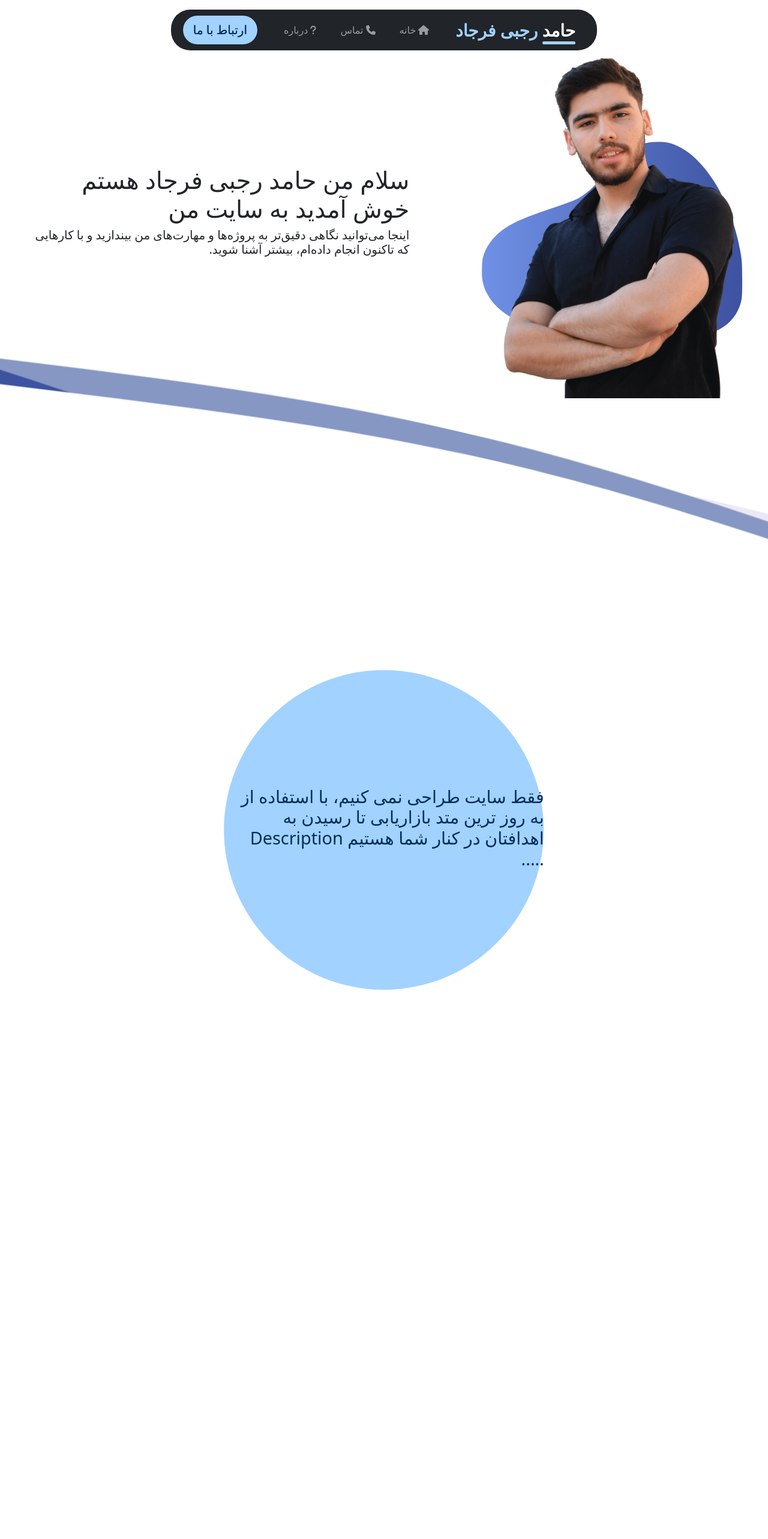
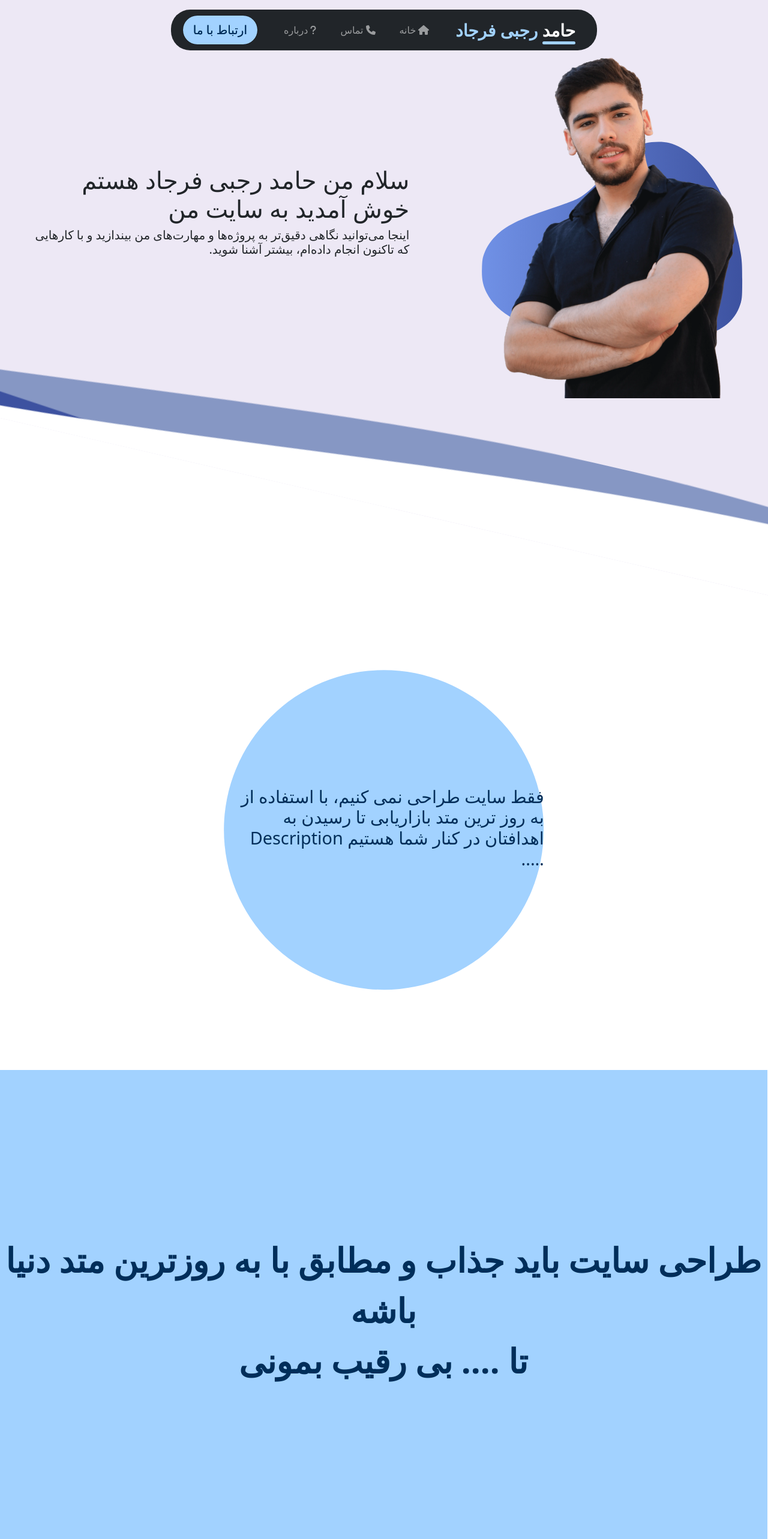
Before and after one commit to hamedrf/my-cv3, a Next.js app: page / in a window 1280 px wide. Shown: the top 2566 px of the page at 60% size. Built offline with nearby package versions, Linux system fonts and the light colour scheme.

Commit message:
add horizantall scroll and responsev

```diff
--- a/app/page.tsx
+++ b/app/page.tsx
@@ -1,4 +1,5 @@
 import Header from "@/components/sections/Header";
+import HorizontalScrollTxt from "@/components/sections/HorizontalScrollTxt";
 import MyNavbar from "@/components/sections/Navbar";
 import TextZoobBg from "@/components/sections/TextZoobBg";
 
@@ -8,6 +9,9 @@ const Home = () => {
       <MyNavbar />
       <Header />
       <TextZoobBg />
+      <section className="overflow-x-hidden horizontal-scroll-section">
+        <HorizontalScrollTxt />
+      </section>
     </>
   );
 };
--- a/components/effect/ZoomEffect.tsx
+++ b/components/effect/ZoomEffect.tsx
@@ -17,11 +17,20 @@ const ZoomEffect = ({
 
   useEffect(() => {
     if (inView && elementRef.current) {
-      gsap.to(elementRef.current, {
-        opacity: 1,
-        transform: "none",
-        duration: 0.8,
-      });
+      gsap.fromTo(
+        elementRef.current,
+        {
+          opacity: 0,
+          transform:
+            "translateY(150%) rotateX(-100deg) skew(0deg, 8deg) scale(0.8)",
+        },
+        {
+          opacity: 1,
+          transform: "none",
+          duration: 0.8,
+          delay: 0.1,
+        }
+      );
     }
   }, [inView]);
 
@@ -32,7 +41,8 @@ const ZoomEffect = ({
           ref(el);
           elementRef.current = el;
         }}
-        style={{ opacity: 0, transform: "scale(0.9)" }}
+        className="d-block"
+        style={{ opacity: "0" }}
       >
         {children}
       </div>
--- a/components/sections/Header.tsx
+++ b/components/sections/Header.tsx
@@ -7,7 +7,10 @@ const Header = () => {
   return (
     <header id="home" className="position-relative z-0">
       <div className=" position-absolute top-0 w-100 z-n1 svg-header-size">
-        <div className="position-relative svg-separator w-100 h-100">
+        <div
+          className="position-relative svg-separator w-100 h-100"
+          style={{ background: "#ede8f5" }}
+        >
           <svg
             className="editorial "
             xmlns="http://www.w3.org/2000/svg"
--- a/components/sections/TextZoobBg.tsx
+++ b/components/sections/TextZoobBg.tsx
@@ -18,8 +18,7 @@ const TextZoobBg = () => {
         scrub: 0.5,
         invalidateOnRefresh: true,
       },
-      scale: window.matchMedia("(max-width: 996px)").matches ? 3.2 : 6.2,
-      duration: 1,
+      scale: window.matchMedia("(max-width: 996px)").matches ? 3.2 : 5,
     });
   }, []);
   return (
--- a/styles/style.css
+++ b/styles/style.css
@@ -104,7 +104,7 @@ html {
 .zoom-effect {
   opacity: 0;
   display: block;
-  transform: rotateX(-100deg) translateY(-25rem) skew(0deg, 8deg) scale(0.8);
+  transform: rotateX(-100deg) translateY(-501%) skew(0deg, 8deg) scale(0.8);
 }
 
 /* navbar styles  */
@@ -241,7 +241,7 @@ header {
 }
 
 .svg-separator {
-  transform: rotate(13deg) scale(2, 2.7);
+  transform: rotate(13deg) scale(2.2, 2.7);
   height: 40vh;
   width: 100%;
   background-color: var(--color-five);
@@ -251,10 +251,10 @@ header {
 }
 @keyframes header-svg-animation {
   0% {
-    transform: rotate(-10deg) scale(2, 2.7);
+    transform: rotate(-10deg) scale(2.2, 2.7);
   }
   100% {
-    transform: rotate(13deg) scale(2, 2.7);
+    transform: rotate(13deg) scale(2.2, 2.7);
   }
 }
 
@@ -412,13 +412,6 @@ header {
 }
 
 /* text zoom in  */
-.position-wrapper {
-  position: relative;
-  width: 100%;
-  height: 100%;
-  overflow: visible;
-}
-
 .bg-zoom-in {
   transform: translate(-50%, -50%) scale(1);
   position: absolute;
@@ -426,3 +419,18 @@ header {
   top: 50%;
   aspect-ratio: 1 / 1;
 }
+
+.horizontal-scroll-text-parent {
+  width: 300vw;
+}
+.horizontal-scroll-text-childe {
+  display: flex;
+  align-items: center;
+  justify-content: center;
+  width: 100vw;
+  height: 100vh;
+  color: var(--color-two);
+  font-weight: bold;
+  text-align: center;
+  margin: 0px -1px;
+}
```
